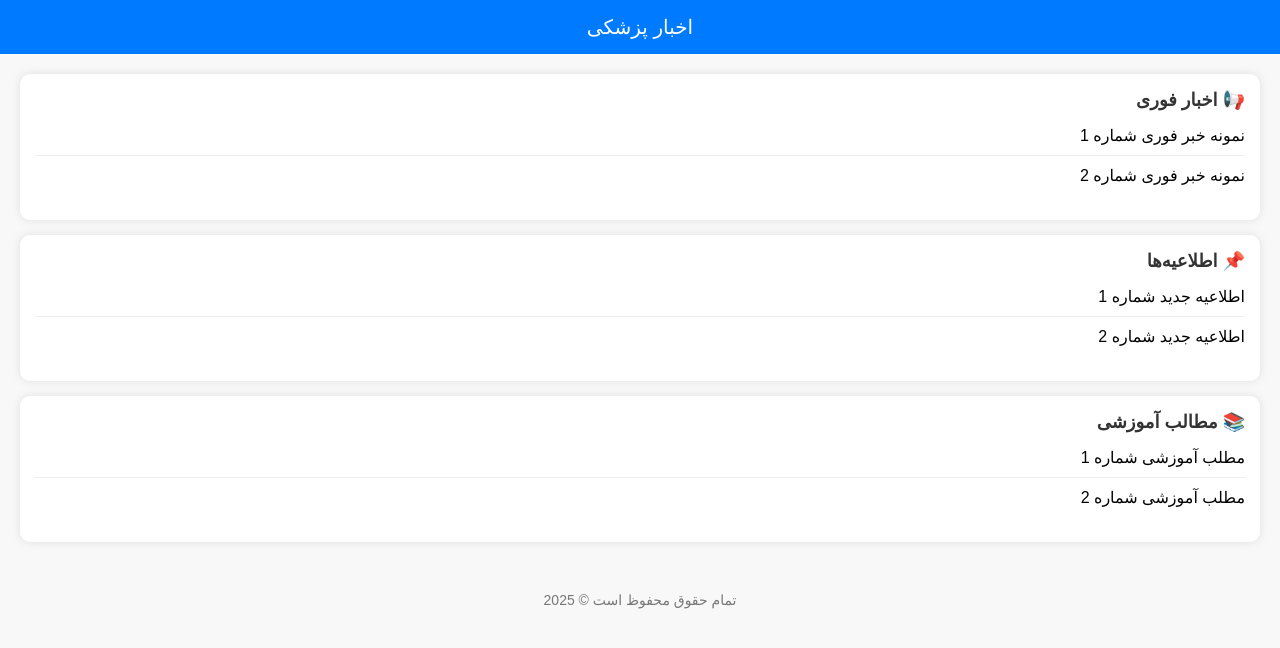
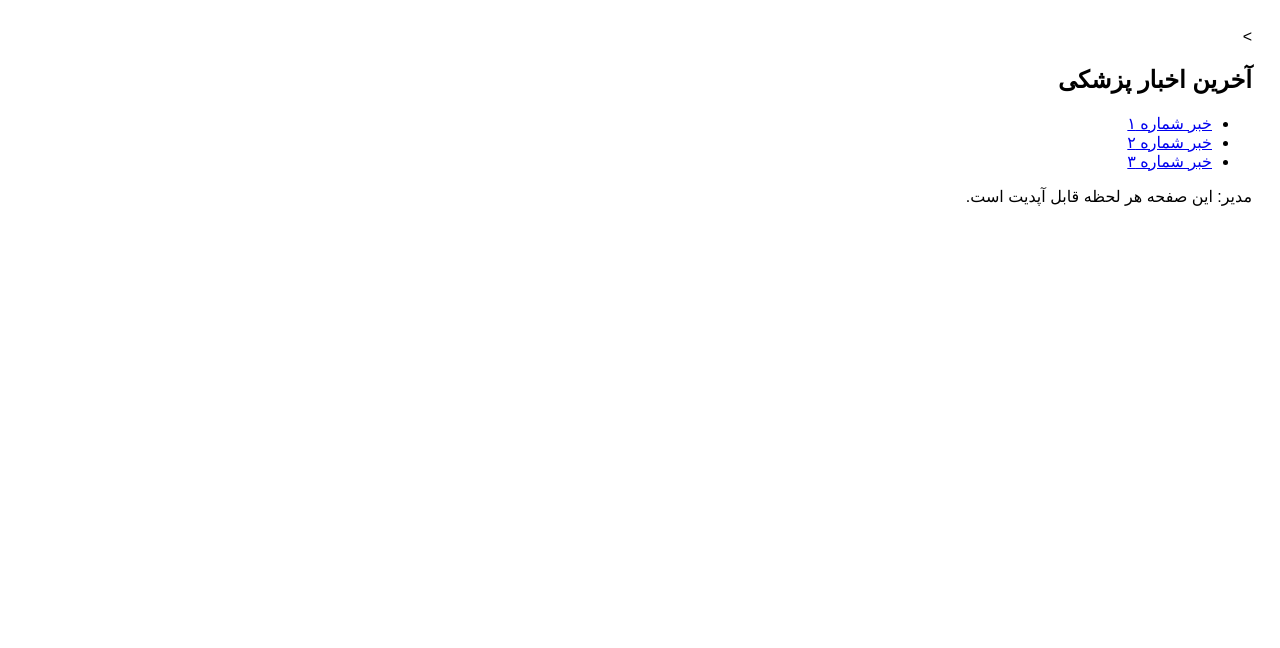
Before and after one commit to pezeshkipnu/Pnunews, a plain HTML site: page index.html in a window 1280 px wide. Drawn offline with Linux system fonts and the light colour scheme.

Commit message:
Update index.html

```diff
--- a/index.html
+++ b/index.html
@@ -1,46 +1,18 @@
-<!DOCTYPE html><html lang="fa">
+>
+<html>
 <head>
     <meta charset="UTF-8">
-    <meta name="viewport" content="width=device-width, initial-scale=1.0">
     <title>اخبار پزشکی</title>
-    <style>
-        body { font-family: sans-serif; background: #f8f8f8; margin: 0; padding: 0; direction: rtl; }
-        header { background: #007bff; color: white; padding: 15px; text-align: center; font-size: 20px; }
-        .container { padding: 20px; }
-        .section { background: white; padding: 15px; margin-bottom: 15px; border-radius: 10px; box-shadow: 0 0 10px rgba(0,0,0,0.1); }
-        .section h2 { margin-top: 0; font-size: 18px; color: #333; }
-        .news-item { margin-bottom: 10px; padding-bottom: 10px; border-bottom: 1px solid #eee; }
-        .news-item:last-child { border-bottom: none; }
-        footer { text-align: center; padding: 15px; font-size: 14px; color: #777; }
-    </style>
 </head>
-<body>
-    <header>اخبار پزشکی</header><div class="container">
+<body style="font-family: sans-serif; direction: rtl; padding: 20px;">
+    <h2>آخرین اخبار پزشکی</h2>
 
-    <!-- بخش اخبار فوری -->
-    <div class="section">
-        <h2>📢 اخبار فوری</h2>
-        <div class="news-item">نمونه خبر فوری شماره 1</div>
-        <div class="news-item">نمونه خبر فوری شماره 2</div>
-    </div>
+    <ul>
+        <li><a href="#">خبر شماره ۱</a></li>
+        <li><a href="#">خبر شماره ۲</a></li>
+        <li><a href="#">خبر شماره ۳</a></li>
+    </ul>
 
-    <!-- بخش اطلاعیه‌ها -->
-    <div class="section">
-        <h2>📌 اطلاعیه‌ها</h2>
-        <div class="news-item">اطلاعیه جدید شماره 1</div>
-        <div class="news-item">اطلاعیه جدید شماره 2</div>
-    </div>
-
-    <!-- بخش مقالات آموزشی -->
-    <div class="section">
-        <h2>📚 مطالب آموزشی</h2>
-        <div class="news-item">مطلب آموزشی شماره 1</div>
-        <div class="news-item">مطلب آموزشی شماره 2</div>
-    </div>
-
-</div>
-
-<footer>تمام حقوق محفوظ است © 2025</footer>
-
+    <p>مدیر: این صفحه هر لحظه قابل آپدیت است.</p>
 </body>
 </html>
```
